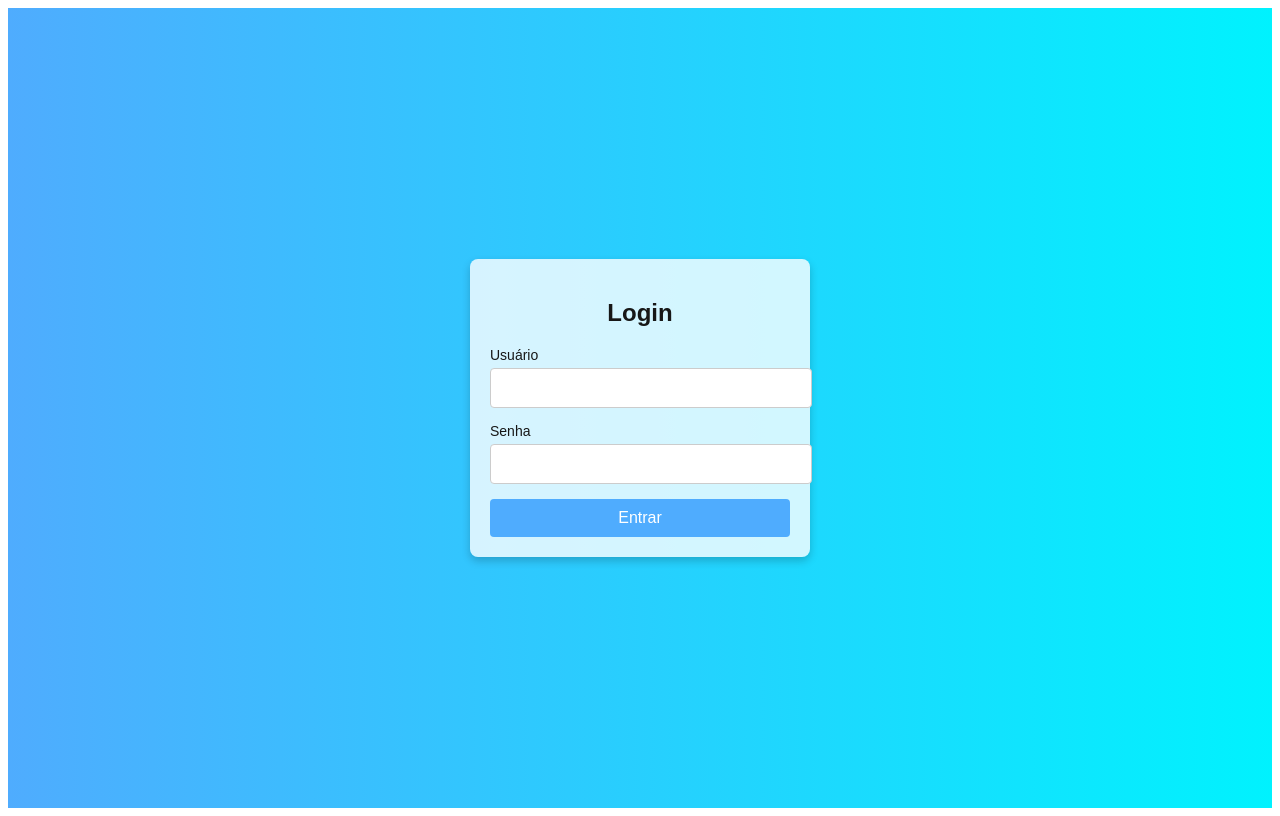
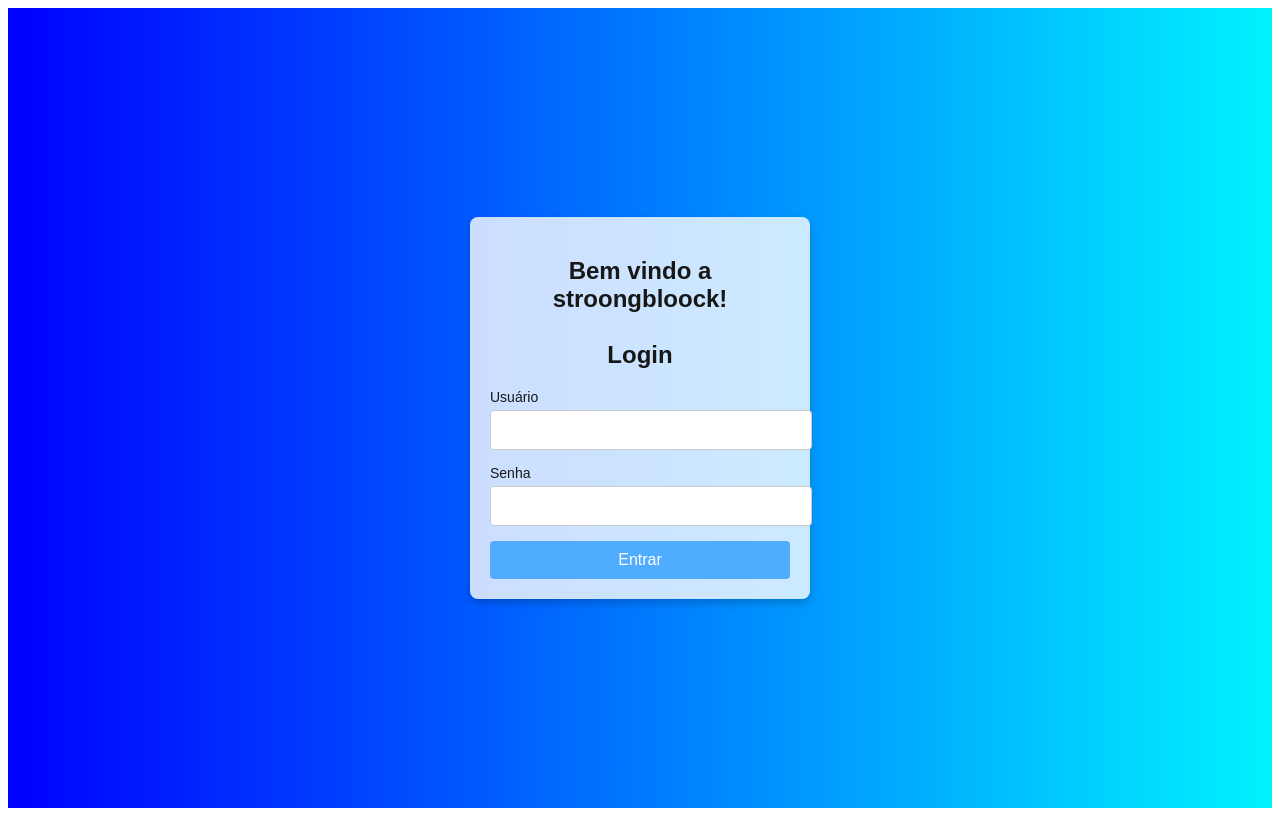
Before and after one commit to brunaalrez/strongblocks, a Next.js app: page /telalogin in a window 1280 px wide. Built offline with nearby package versions, Linux system fonts and the light colour scheme.

Commit message:
tela login
mudança minima no titulo da pagina login

```diff
--- a/app/telalogin/Login.css
+++ b/app/telalogin/Login.css
@@ -4,7 +4,7 @@
     justify-content: center;
     align-items: center;
     height: 100vh;
-    background: linear-gradient(to right, #4facfe, #00f2fe);  /* Fundo com gradiente */
+    background: linear-gradient(to right, blue, #00f2fe);  /* Fundo com gradiente */
   }
 
   .login-panel {
--- a/app/telalogin/page.js
+++ b/app/telalogin/page.js
@@ -5,7 +5,10 @@ const Login = () => {
   return (
     <div className="login-container">
       <div className="login-panel">
-        <h2>Login</h2>
+        <h2>Bem vindo a stroongbloock!
+          <br/><br/>
+          Login
+        </h2>
         <form>
           <div className="input-group">
             <label htmlFor="username">Usuário</label>
```
